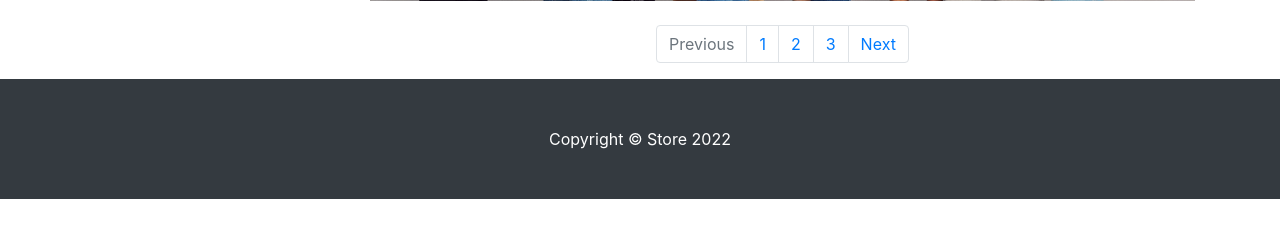
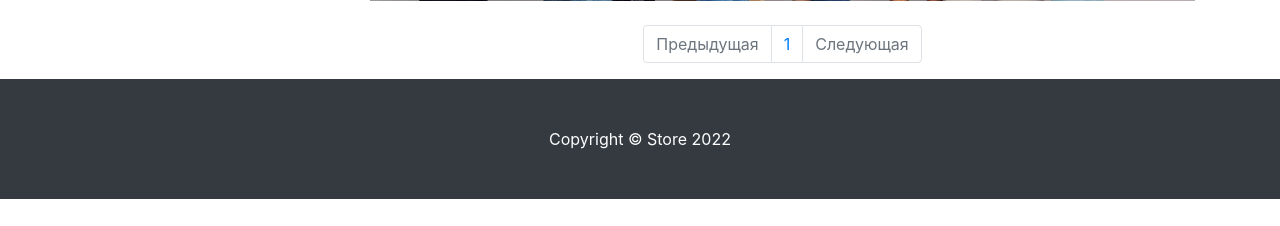
Before and after one commit to Zaxemy/Store, a Django app: page /products/ in a window 1280 px wide. Shown: the part 574-800 px from the top of the page. Run offline with Django 5.2, Linux system fonts and the light colour scheme; data that the repository does not hold is empty; some libraries are stand-ins or nearby versions.

Commit message:
Filtering and pagination of products

```diff
--- a/products/templates/products/products.html
+++ b/products/templates/products/products.html
@@ -31,7 +31,7 @@
                 <h1 class="my-4">Store</h1>
                 <div class="list-group">
                     {% for category in categories %}
-                        <a href='#' class="list-group-item">{{category.name}}</a>
+                        <a href='{% url "products:category" category.id %}' class="list-group-item">{{category.name}}</a>
                     {% endfor %}
 
                 </div>
@@ -105,14 +105,15 @@
 
                 <nav aria-label="Page navigation example">
                     <ul class="pagination justify-content-center">
-                        <li class="page-item disabled">
-                            <a class="page-link" href="#" tabindex="-1" aria-disabled="true">Previous</a>
+                        <li class="page-item {% if not products.has_previous %}disabled{% endif %}">
+                            <a class="page-link" href="{% if products.has_previous %} {% url 'products:paginator' products.previous_page_number %} {% else %} # {% endif %}" tabindex="-1" aria-disabled="true">Предыдущая</a>
                         </li>
-                        <li class="page-item"><a class="page-link" href="#">1</a></li>
-                        <li class="page-item"><a class="page-link" href="#">2</a></li>
-                        <li class="page-item"><a class="page-link" href="#">3</a></li>
-                        <li class="page-item">
-                            <a class="page-link" href="#">Next</a>
+                        {% for page in products.paginator.page_range %}
+                            <li class="page-item"><a class="page-link" href="{% url "products:paginator" page %} ">{{page}}</a></li>
+                        {% endfor %}
+
+                        <li class="page-item {% if not products.has_next %} disabled {% endif %}">
+                            <a class="page-link" href="{% if products.has_next %} {% url "products:paginator" products.next_page_number %} {% else %} # {% endif %}">Следующая</a>
                         </li>
                     </ul>
                 </nav>
--- a/products/urls.py
+++ b/products/urls.py
@@ -8,6 +8,8 @@ app_name = 'products'
 
 urlpatterns = [
     path('', views.products, name='index'),
+    path('page/<int:page_number>/', views.products, name='paginator'),
+    path('category/<int:category_id>/', views.products, name='category'),
     path('baskets/add/<int:product_id>/', views.basket_add, name='basket_add'),
     path('baskets/remove/<int:basket_id>/', views.basket_remove, name='basket_remove'),
 
--- a/products/views.py
+++ b/products/views.py
@@ -1,6 +1,7 @@
 from django.shortcuts import render, HttpResponseRedirect
 from products.models import Products, Category, Basket
 from users.models import User
+from django.core.paginator import Paginator
 
 def index(request):
     context = {
@@ -11,14 +12,44 @@ def index(request):
 
     return render(request, 'products/index.html', context)
 
-def products(request):
+
+
+
+
+
+
+
+
+
+def products(request, category_id=None, page_number=1):
+    products = Products.objects.filter(category_id=category_id) if category_id else Products.objects.all()
+    per_page = 3
+    paginator = Paginator(products, per_page)
+    products_paginator = paginator.page(page_number)
+
+
+
 
     context = {
         'title': 'Store - Каталог',
-        'products': Products.objects.all(),
+        'products': products_paginator,
         'categories': Category.objects.all(),
     }
     return render(request, 'products/products.html', context)
+
+
+
+
+
+
+
+
+
+
+
+
+
+
 
 def basket_add(request, product_id):
     product = Products.objects.get(id=product_id)
```
